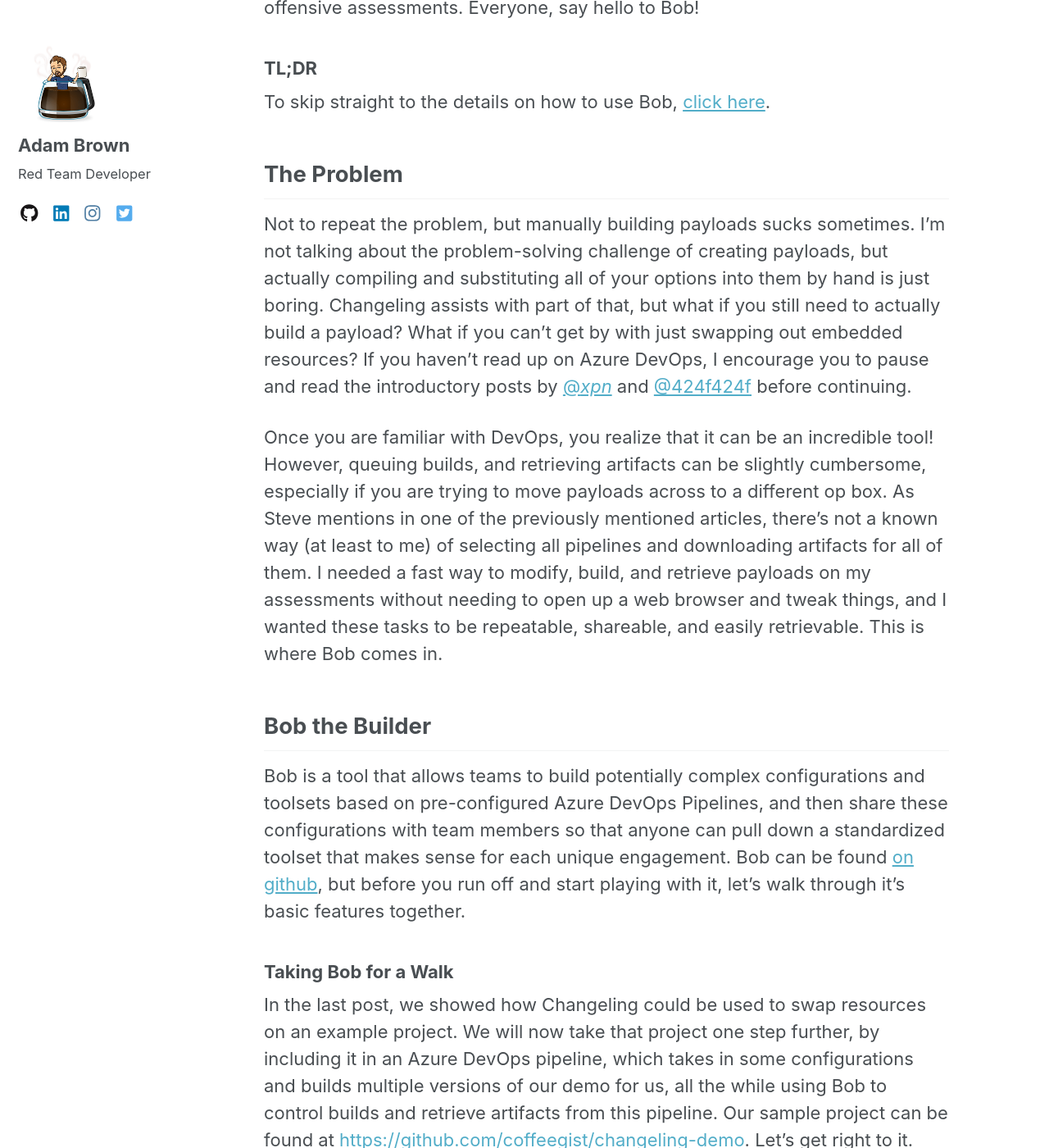
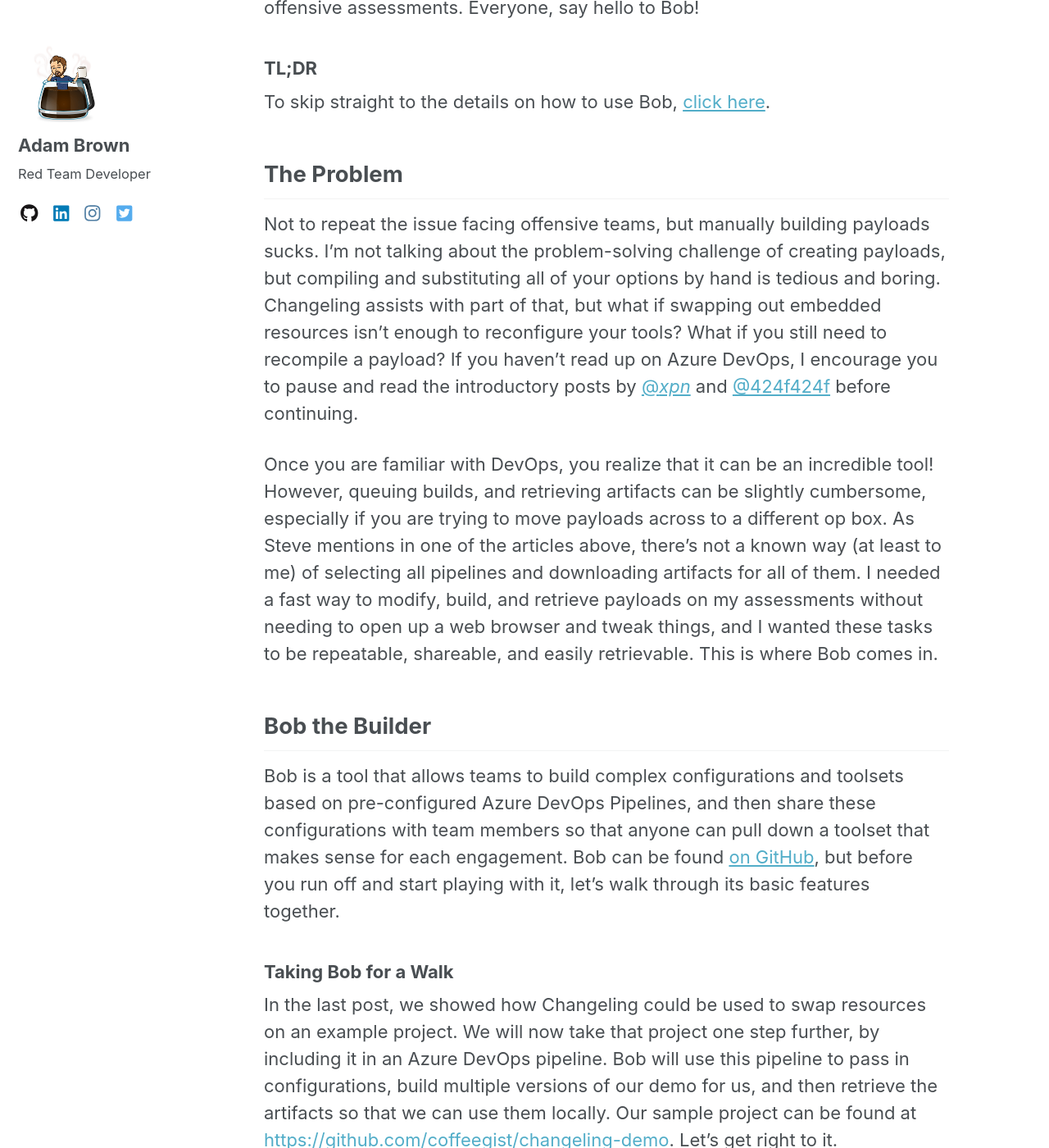
Before and after one commit to coffeegist/coffeegist.github.io, a Jekyll site: the page built from _posts/2020-04-04-automation-through-azure-with-bob.md, in a window 1280 px wide and 1400 px high, scrolled down 492 px. Shown: the whole window at 82% size. Built offline with Jekyll 4.4.1, drawn with Linux system fonts in a browser that asks for light colours; nearby versions of some CDN libraries; comment, search, counter and statistics services are not loaded; some of the changed text lies outside the part shown.

Commit message:
* Update bob post

````diff
--- a/_posts/2020-04-04-automation-through-azure-with-bob.md
+++ b/_posts/2020-04-04-automation-through-azure-with-bob.md
@@ -5,7 +5,7 @@ tags: [red-team, pentest, automation]
 ---
 
 
-Several months ago, our team moved into the realm of automation through the use of Azure DevOps. I would say that evolution is a necessary cycle that occurs, and with evolution generally comes an increase in complexity. As offensive security professionals, this means that as defenses evolve, offense evolves with it, and as offense evolves, it has the potential to become more complex. If you didn't get a chance to check out my last article, I highly encourage you to give it a quick read [here](https://coffeegist.com/security/changeling-a-feature-morphing-creature/). Today I'm going to share another tool I've created to assist in managing the complexity of generating payloads for offensive assessments. Everyone, say hello to Bob!
+Several months ago, our team moved into the realm of automation through the use of Azure DevOps. I would say that evolution is a necessary cycle that occurs, and with evolution comes increased complexity. As offensive security professionals, this means that as defenses evolve, offense evolves to stay one step ahead, and as offense evolves, it has the potential to become more complex. If you didn’t get a chance to check out my last article, I highly encourage you to give it a quick read [here](https://coffeegist.com/security/changeling-a-feature-morphing-creature/). Today I’m going to share another tool I’ve created to assist in managing the complexity of generating payloads for offensive assessments. Everyone, say hello to Bob!
 
 ### TL;DR
 
@@ -13,28 +13,28 @@ To skip straight to the details on how to use Bob, [click here](#finally-tell-me
 
 ## The Problem
 
-Not to repeat the problem, but manually building payloads sucks sometimes. I'm not talking about the problem-solving challenge of creating payloads, but actually compiling and substituting all of your options into them by hand is just boring. Changeling assists with part of that, but what if you still need to actually build a payload? What if you can't get by with just swapping out embedded resources? If you haven't read up on Azure DevOps, I encourage you to pause and read the introductory posts by [@_xpn_](https://blog.xpnsec.com/building-modifying-packing-devops/) and [@424f424f](https://medium.com/@rvrsh3ll/getting-started-with-azuredevops-8bf0bf089bc3) before continuing.
+Not to repeat the issue facing offensive teams, but manually building payloads sucks. I’m not talking about the problem-solving challenge of creating payloads, but compiling and substituting all of your options by hand is tedious and boring. Changeling assists with part of that, but what if swapping out embedded resources isn't enough to reconfigure your tools? What if you still need to recompile a payload? If you haven't read up on Azure DevOps, I encourage you to pause and read the introductory posts by [@_xpn_](https://blog.xpnsec.com/building-modifying-packing-devops/) and [@424f424f](https://medium.com/@rvrsh3ll/getting-started-with-azuredevops-8bf0bf089bc3) before continuing.
 
-Once you are familiar with DevOps, you realize that it can be an incredible tool! However, queuing builds, and retrieving artifacts can be slightly cumbersome, especially if you are trying to move payloads across to a different op box. As Steve mentions in one of the previously mentioned articles, there's not a known way (at least to me) of selecting all pipelines and downloading artifacts for all of them. I needed a fast way to modify, build, and retrieve payloads on my assessments without needing to open up a web browser and tweak things, and I wanted these tasks to be repeatable, shareable, and easily retrievable. This is where Bob comes in.
+Once you are familiar with DevOps, you realize that it can be an incredible tool! However, queuing builds, and retrieving artifacts can be slightly cumbersome, especially if you are trying to move payloads across to a different op box. As Steve mentions in one of the articles above, there's not a known way (at least to me) of selecting all pipelines and downloading artifacts for all of them. I needed a fast way to modify, build, and retrieve payloads on my assessments without needing to open up a web browser and tweak things, and I wanted these tasks to be repeatable, shareable, and easily retrievable. This is where Bob comes in.
 
 ## Bob the Builder
 
-Bob is a tool that allows teams to build potentially complex configurations and toolsets based on pre-configured Azure DevOps Pipelines, and then share these configurations with team members so that anyone can pull down a standardized toolset that makes sense for each unique engagement. Bob can be found [on github](https://github.com/coffeegist/bob-the-builder), but before you run off and start playing with it, let's walk through it's basic features together.
+Bob is a tool that allows teams to build complex configurations and toolsets based on pre-configured Azure DevOps Pipelines, and then share these configurations with team members so that anyone can pull down a toolset that makes sense for each engagement. Bob can be found [on GitHub](https://github.com/coffeegist/bob-the-builder), but before you run off and start playing with it, let’s walk through its basic features together.
 
 
 ### Taking Bob for a Walk
 
-In the last post, we showed how Changeling could be used to swap resources on an example project. We will now take that project one step further, by including it in an Azure DevOps pipeline, which takes in some configurations and builds multiple versions of our demo for us, all the while using Bob to control builds and retrieve artifacts from this pipeline. Our sample project can be found at [https://github.com/coffeegist/changeling-demo](https://github.com/coffeegist/changeling-demo). Let's get right to it.
+In the last post, we showed how Changeling could be used to swap resources on an example project. We will now take that project one step further, by including it in an Azure DevOps pipeline. Bob will use this pipeline to pass in configurations, build multiple versions of our demo for us, and then retrieve the artifacts so that we can use them locally. Our sample project can be found at [https://github.com/coffeegist/changeling-demo](https://github.com/coffeegist/changeling-demo). Let's get right to it.
 
 
 #### Preliminary Pipelines
 
-For this walkthrough, we will use the knowledge from the previously mentioned Azure DevOps articles to create a pipeline that builds Changeling, and a pipeline that builds Changeling-Demo. These should be fairly straight forward, as they should simply clone the repos, and build as normal. The real fun will come in on a third pipeline that we will call Demo-Morph. Demo-Morph's job will be to use Changeling to morph Changeling-Demo in any number of ways we tell it to.
+For this walkthrough, we will use our newfound knowledge of Azure DevOps to create a pipeline that builds Changeling, and a pipeline that builds Changeling-Demo. These should be fairly straight forward, as they should simply clone the repos, and build as normal. The real fun will come in on a third pipeline that we will call Demo-Morph. Demo-Morph’s job will be to use Changeling to morph Changeling-Demo in any number of ways we tell it to.
 
 
 #### Building Demo-Morph
 
-To start off, we'll obviously be swapping shellcode out, and we'll need shellcode to be accessible for our pipeline. I will be placing my shellcode in a public [shellcode-library](https://github.com/coffeegist/shellcode-library) repository. In practice, you might make this a private repository where each branch holds shellcode for a different engagement. However, for this demo, all shellcode will be placed on the master branch. We will also need a few different pieces of shellcode for this repository, which we'll get from `msfvenom`.
+To start off, we'll obviously be swapping shellcode out, and we'll need shellcode to be accessible for our pipeline. I will be placing my shellcode in a public [shellcode-library](https://github.com/coffeegist/shellcode-library) repository. In practice, you might make this a private repository where each branch holds shellcode for individual engagements. However, for this demo, all shellcode will be placed on the master branch. We will also need a few different pieces of shellcode for this repository, which we’ll get from `msfvenom`.
 
 ```
 +[root@coffee-kali: shellcode-library]$ msfvenom --payload windows/x64/exec CMD=calc.exe -a x64 --platform windows -f raw -o calc64.bin
@@ -62,7 +62,7 @@ Now that we have our shellcode, it's time to create our pipeline. The pipeline's
 
 {% include figure image_path="/assets/images/2020-04-04-automation-through-azure-devops-with-bob/demo-pipeline-artifact-tasks.png" caption="Download Artifacts Tasks" %}
 
-Now that we have all of the tools we need, we just need a little PowerShell to glue it all together. The following PowerShell scripts gathers all of the bin files, and runs Changeling for each discovered bin file to produce a new artifact.
+Now that we have all of the tools we need, we need a little PowerShell to glue it all together. We will add a PowerShell task to the pipeline with the following PowerShell script that gathers all of the bin files, and runs Changeling for each bin file to produce a new artifact.
 
 ```posh
 $CHANGELING_EXE = $(Get-ChildItem -Path $(Agent.TempDirectory)\changeling\ -Recurse -Filter *.exe -File).FullName
@@ -75,7 +75,7 @@ Get-ChildItem "." -filter *.bin | ForEach-Object {
 }
 ```
 
-That's pretty fun! Now we have a pipeline that arms our demo project with each of the pieces of shellcode in our repository. However, if you remember, our demo project also has a JSON configuration file. We need to be able to swap that out too. For this we'll create a new variable on the pipeline to store any number of JSON configurations for our pipeline to build. Make sure to tick the `Settable at queue time` box. Here are the values I used
+That's pretty fun! Now we have a pipeline that arms our demo project with each of the pieces of shellcode in our repository. However, if you remember, our demo project also has a JSON configuration file. We need to be able to swap that out too. For this we'll create a new variable on the pipeline to store any number of JSON configurations for our pipeline to build. Make sure to tick the `Settable at queue time` box. Here are the values I used.
 
 ```json
 CONFIGURATIONS: [{"name": "DefaultConfiguration", "data": { "TARGET_PROCESS": "notepad"} }]
@@ -160,9 +160,9 @@ The resulting blueprint will look like this:
 ]
 ```
 
-For the most part, this JSON object should be self explanatory. It shows the project and definition for this build, it states the artifacts from the build will be downloaded, and that it will build from the master branch of the repository. You can also see the `CONFIGURATIONS` variable we created earlier, and it's default value. The tags field exists so that you can tag your builds for more advanced usage, which perhaps we can cover in a later post.
+For the most part, this JSON object should be self-explanatory. It shows the project and definition for this build, it states the artifacts from the build will be downloaded, and that it will build from the master branch of the repository. You can also see the `CONFIGURATIONS` variable we created earlier, and its default value. The tags field exists so that you can tag your builds for more advanced usage, which we can cover in a later post.
 
-Let's say we want to build Demo with the `TARGET_PROCESS` of `notepad`, but we also want to build it with a `TARGET_PROCESS` of `calc`. Do we need to run through Bob again? Nope, just add a new build instance to the current blueprint:
+Let’s say we want to build Demo with the `TARGET_PROCESS` of `notepad`, but we also want to build it with a `TARGET_PROCESS` of `calc`. Do we need to run through Bob again? Nope, just add a new build instance to the current blueprint:
 
 ```json
 ...snip...
@@ -185,7 +185,7 @@ Let's say we want to build Demo with the `TARGET_PROCESS` of `notepad`, but we a
 ...snip...
 ```
 
-Ok, that's pretty cool! The more elements you place in the `CONFIGURATIONS` array here, the more loops the PowerShell task will do, and the more payloads you'll generate. What if you want these to happen in separate Azure DevOps tasks so that you can tag them separately? Simple...
+Ok, that's pretty cool! The more elements you place in the `CONFIGURATIONS` array here, the more loops the PowerShell task will do, and the more payloads you'll generate. What if you want to be able to distinguish between these builds later? In that case, you can split them into different builds on Azure DevOps, and use `tags` to be able to reference specific builds later.
 
 ```json
 [
@@ -244,7 +244,7 @@ Bob can also be used to configure tool deployments from DevOps through the use o
 
 {% include figure image_path="/assets/images/2020-04-04-automation-through-azure-devops-with-bob/bob-configure-downloads.png" caption="Configure Downloads with Bob" %}
 
-As you can see above, we were able to configure a blueprint to go download all of the tools we want from Azure DevOps without having to open a browser! This comes in major handy when starting a pentest or red team exercise.
+As you can see above, we were able to configure a blueprint to download all of the tools we want from Azure DevOps without having to open a browser! This comes in handy when starting a pentest or red team exercise to maximize time available for items that require more focus like developing convincing phishing pretexts..
 
 This generates a blueprint file that looks like the following:
 
@@ -288,14 +288,14 @@ This generates a blueprint file that looks like the following:
 ]
 ```
 
-This is fairly straightforward. The only modifications you might make are to the `source_branch` and `tags` fields. Upon running this with Bob, as expected, all of the listed tools are retrieved and ready for your next engagement.
+This is fairly straightforward. The only modifications you might make are to the `source_branch` and `tags` fields to suit your own requirements. The `source_branch` field tells Bob which Git branches the builds should have occurred on, and the `tags` field tells Bob which Azure DevOps Build Tags to download (these are not Git tags).  Upon running this with Bob, as expected, all of the listed tools are retrieved and ready for your next engagement.
 
 {% include figure image_path="/assets/images/2020-04-04-automation-through-azure-devops-with-bob/bob-run-downloads.png" caption="Bob Downloads Tools from Azure" %}
 
 
 ## Coffee Break!
 
-We're not all done here. There are still several steps to automate to reduce the visibility and ability to signature our payloads, but this is a good start. I'm encouraged to see all of the work done in automation for offensive tooling already, and I can't wait to see how it continues to progress. Hopefully, if nothing else, this post has given you new ideas around the idea of automation, and I look forward to hearing from them. So, please share those new ideas, and happy hacking!
+We're not all done here. There are still several steps to automate evasion techniques and reduce the blue team's ability to signature payloads , but this is a good start. I'm encouraged to see all of the work done in automation for offensive tooling, and I can't wait to see how it evolves. Hopefully, this post has given you new ideas around the idea of automation, and I look forward to hearing about them. So, please share those new ideas, and happy hacking!
 
 
 ### Resources
````
Also changed, not shown: other parts of _posts/2020-04-04-automation-through-azure-with-bob.md (+3 -3 lines).
